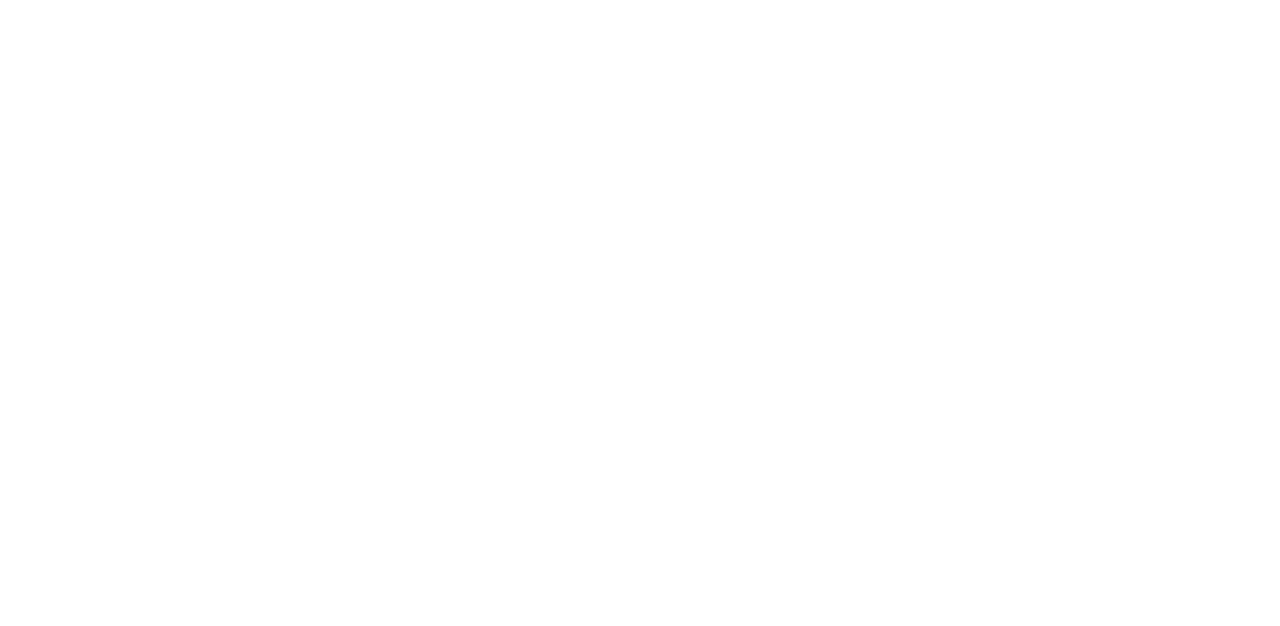
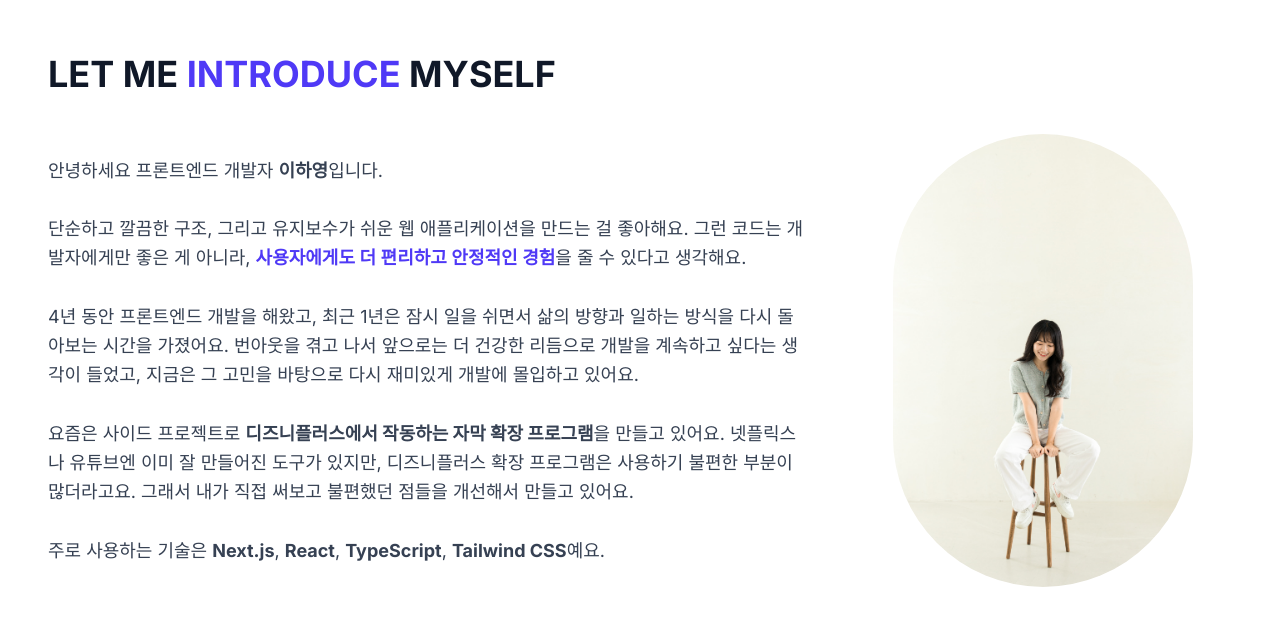
Before and after one commit to hayoungbuilds/portfolio-site, a Next.js app: page / in a window 1280 px wide. Shown: the part 858-1484 px from the top of the page. Before the commit the page ends 800 px from the top, so only its background shows below. Built offline with nearby package versions, Linux system fonts and the light colour scheme.

Commit message:
feat: About 섹션 레이아웃 및 소개 문구 정리

```diff
--- a/package.json
+++ b/package.json
@@ -16,6 +16,7 @@
         "next": "15.3.2",
         "react": "^19.0.0",
         "react-dom": "^19.0.0",
+        "react-parallax-tilt": "^1.7.296",
         "tailwind-merge": "^3.3.0",
         "typewriter-effect": "^2.22.0"
     },
--- a/src/app/page.tsx
+++ b/src/app/page.tsx
@@ -1,9 +1,11 @@
+import AboutSection from '@/components/sections/AboutSection';
 import HeroSection from '@/components/sections/HeroSection';
 
 export default function Home() {
     return (
         <main>
             <HeroSection />
+            <AboutSection />
         </main>
     );
 }
--- /dev/null
+++ b/src/components/sections/AboutSection.tsx
@@ -0,0 +1,60 @@
+'use client';
+import Image from 'next/image';
+import Tilt from 'react-parallax-tilt';
+
+export default function AboutSection() {
+    return (
+        <section id="about" className="bg-white py-24 sm:py-28">
+            <div className="container mx-auto px-6 sm:px-8 md:px-10 lg:px-12 max-w-7xl">
+                <h1 className="text-3xl sm:text-4xl font-bold text-gray-900 mb-10">
+                    LET ME <span className="text-indigo-600">INTRODUCE</span> MYSELF
+                </h1>
+                <div className="flex flex-col md:flex-row items-center gap-12">
+                    {/* LEFT: Introduction */}
+                    <div className="md:w-2/3 space-y-6">
+                        <p className="text-gray-700 text-lg leading-relaxed">
+                            안녕하세요 프론트엔드 개발자 <strong>이하영</strong>입니다.
+                            <br />
+                            <br />
+                            단순하고 깔끔한 구조, 그리고 유지보수가 쉬운 웹 애플리케이션을 만드는 걸 좋아해요. 그런
+                            코드는 개발자에게만 좋은 게 아니라,{' '}
+                            <span className="font-semibold text-indigo-600">
+                                사용자에게도 더 편리하고 안정적인 경험
+                            </span>
+                            을 줄 수 있다고 생각해요.
+                            <br />
+                            <br />
+                            4년 동안 프론트엔드 개발을 해왔고, 최근 1년은 잠시 일을 쉬면서 삶의 방향과 일하는 방식을
+                            다시 돌아보는 시간을 가졌어요. 번아웃을 겪고 나서 앞으로는 더 건강한 리듬으로 개발을
+                            계속하고 싶다는 생각이 들었고, 지금은 그 고민을 바탕으로 다시 재미있게 개발에 몰입하고
+                            있어요.
+                            <br />
+                            <br />
+                            요즘은 사이드 프로젝트로 <strong>디즈니플러스에서 작동하는 자막 확장 프로그램</strong>을
+                            만들고 있어요. 넷플릭스나 유튜브엔 이미 잘 만들어진 도구가 있지만, 디즈니플러스 확장
+                            프로그램은 사용하기 불편한 부분이 많더라고요. 그래서 내가 직접 써보고 불편했던 점들을
+                            개선해서 만들고 있어요.
+                            <br />
+                            <br />
+                            주로 사용하는 기술은 <strong>Next.js</strong>, <strong>React</strong>,{' '}
+                            <strong>TypeScript</strong>, <strong>Tailwind CSS</strong>예요.
+                        </p>
+                    </div>
+                    {/* RIGHT: Profile Image */}
+                    <div className="md:w-1/3 flex justify-center">
+                        <Tilt tiltMaxAngleX={10} tiltMaxAngleY={10} scale={1.05} transitionSpeed={400}>
+                            <Image
+                                src="/hayoung.jpeg"
+                                alt="Hayoung's profile picture"
+                                width={300}
+                                height={300}
+                                className="rounded-full"
+                                priority
+                            />
+                        </Tilt>
+                    </div>
+                </div>
+            </div>
+        </section>
+    );
+}
--- a/src/components/sections/HeroSection.tsx
+++ b/src/components/sections/HeroSection.tsx
@@ -7,7 +7,7 @@ import Typewriter from 'typewriter-effect';
 export default function HeroSection() {
     return (
         <section id="home" className="relative min-h-screen flex items-center bg-neutral-50">
-            <div className="container mx-auto px-6 md:px-12 flex flex-col md:flex-row items-center justify-between gap-8 py-16">
+            <div className="container mx-auto px-6 sm:px-8 md:px-10 lg:px-12 max-w-7xl flex flex-col md:flex-row items-center justify-between gap-8 py-16">
                 {/* LEFT */}
                 <motion.div
                     className="md:w-1/2 text-center md:text-left"
```
Also changed, not shown: public/hayoung.jpeg (added), 1 other file (tests, documents, lock files or other folders). Lines whose indentation alone changed are shown as unchanged.
